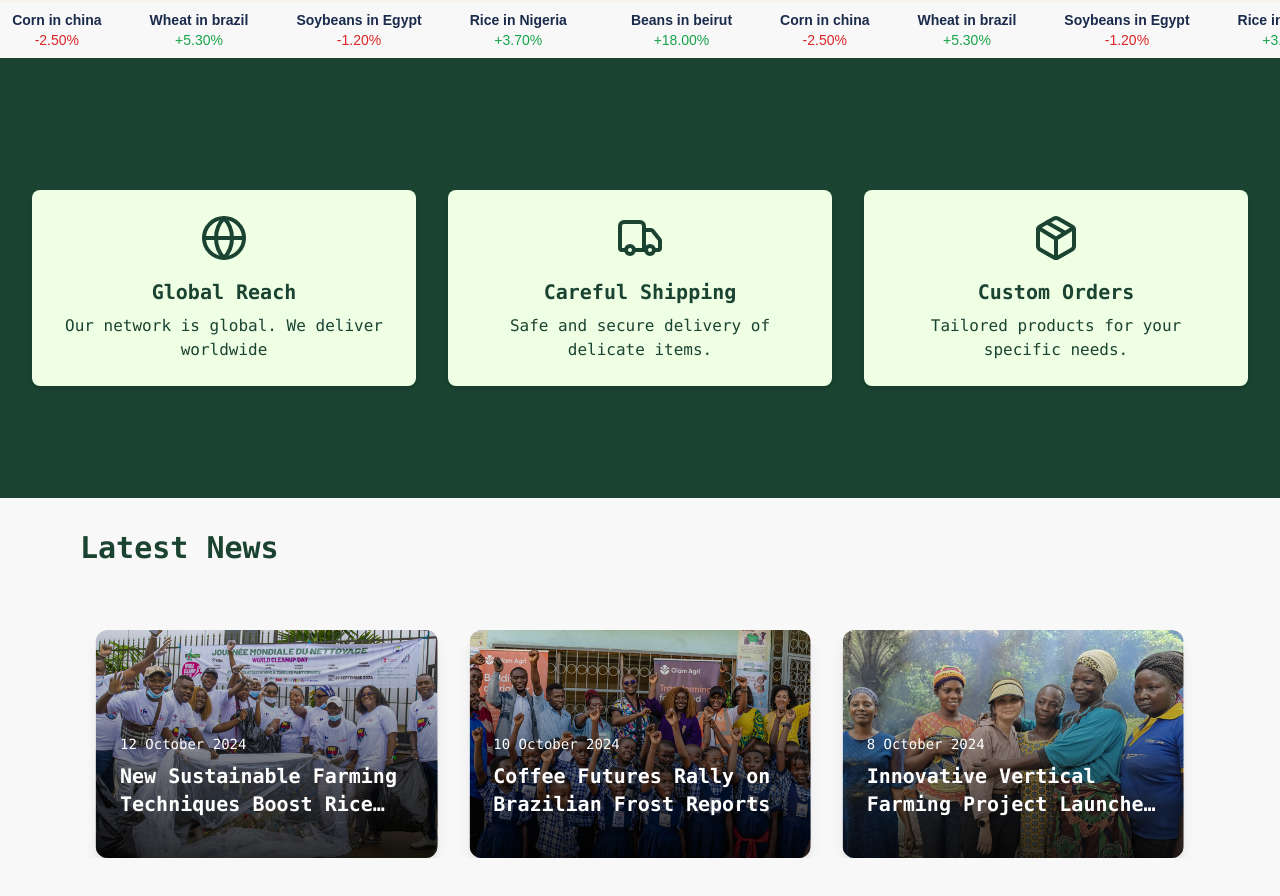
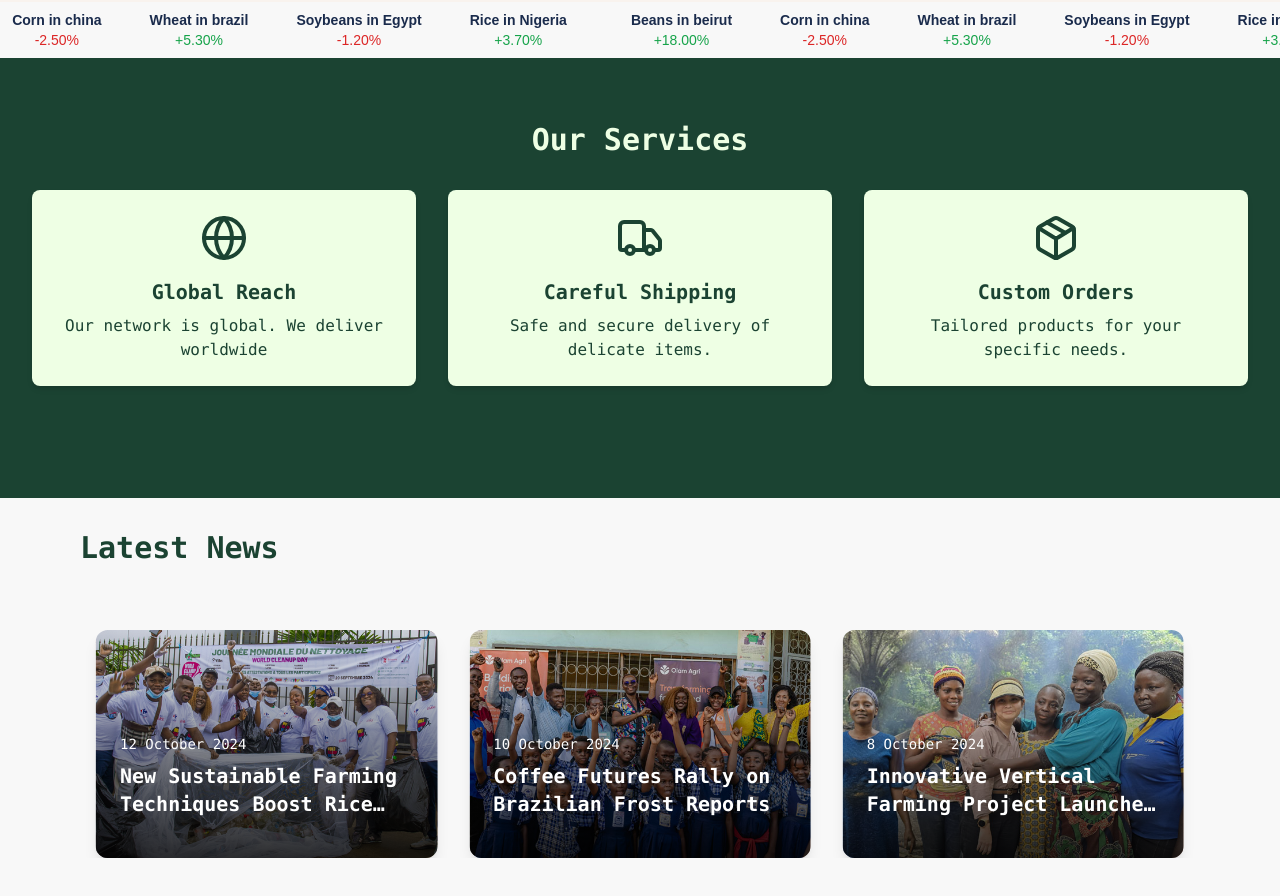
Before and after one commit to Mfullaty/artesana2, a Next.js app: page / in a window 1280 px wide. Shown: the part 1900-2796 px from the top of the page. Built offline with nearby package versions, Linux system fonts and the light colour scheme.

Commit message:
services

```diff
--- a/components/sections/Services.tsx
+++ b/components/sections/Services.tsx
@@ -22,7 +22,7 @@ const Services = () => {
   return (
     <section id="services" className="bg-primary text-white font-mono">
       <div className="max-w-7xl mx-auto px-4 sm:px-6 lg:px-8 pt-16 pb-28">
-        <h2 className="text-3xl font-bold mb-8 text-center text-primary">Our Services</h2>
+        <h2 className="text-3xl font-bold mb-8 text-center text-primary-foreground">Our Services</h2>
         <div className="grid grid-cols-1 md:grid-cols-2 lg:grid-cols-3 gap-8">
           {services.map((service) => (
             <div
```
